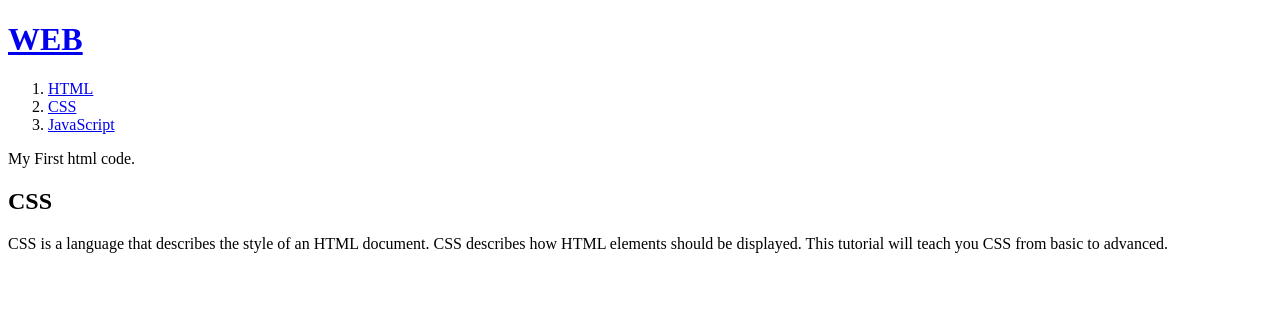
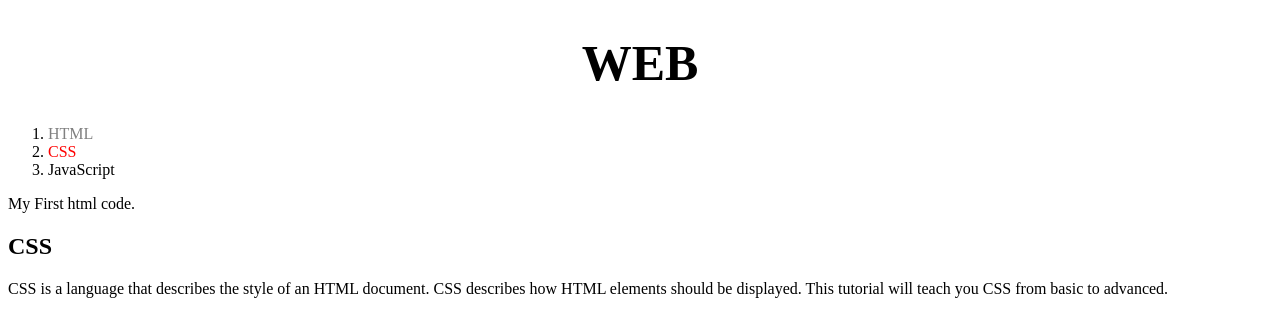
Before and after one commit to joon2974/Web_study, a plain HTML site: page CSS/2.html in a window 1280 px wide. Drawn offline with Linux system fonts and the light colour scheme.

Commit message:
reupload file

```diff
--- a/CSS/2.html
+++ b/CSS/2.html
@@ -3,13 +3,29 @@
 <head>
   <title>WEB1 - CSS</title>
   <meta charset="utf-8">
+  <style>
+    a{
+      color: black;
+      text-decoration: none;
+    }
+    #active{
+      color:red;
+    }
+    .saw{
+      color:gray;
+    }
+    h1{
+      font-size: 50px;
+      text-align: center;
+    }
+  </style>
 </head>
 
 <body>
   <h1><a href="index.html">WEB</a></h1>
   <ol>
-    <li><a href="1.html">HTML</a></li>
-    <li><a href="2.html">CSS</a></li>
+    <li><a href="1.html" class="saw">HTML</a></li>
+    <li><a href="2.html" class="saw" id="active">CSS</a></li>
     <li><a href="3.html">JavaScript</a></li>
   </ol>
   My First html code.
```
